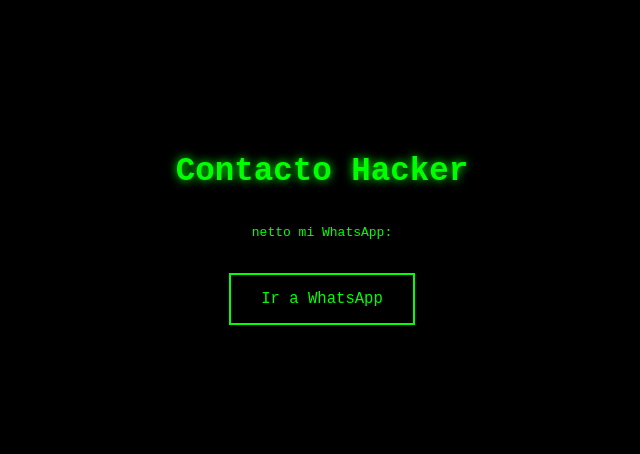
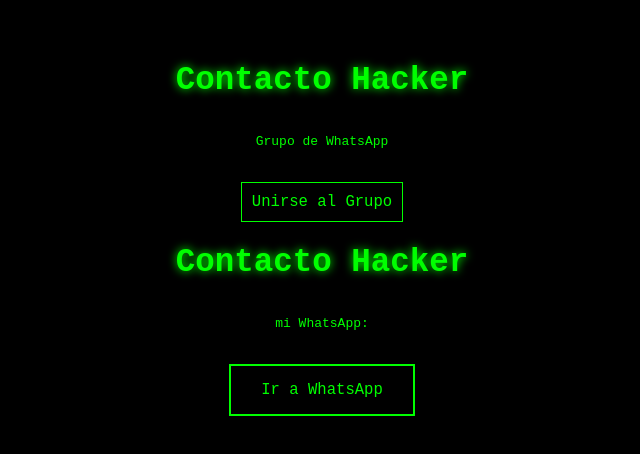
Before and after one commit to Teddy-au/blackcode-contac, a plain HTML site: page index.html in a window 1280 px wide. Shown: the part 172-626 px from the top of the page, without its empty margins (318-958 px from the left). Drawn offline with Linux system fonts and the light colour scheme.

Commit message:
Update index.html

```diff
--- a/index.html
+++ b/index.html
@@ -39,8 +39,18 @@
   </style>
 </head>
 <body>
+
+ <h1>Contacto Hacker</h1>
+
+<p>Grupo de WhatsApp</p>
+<a href="https://chat.whatsapp.com/C6FAzr74eTI9aQm1TgcGMF?mode=ac_t" target="_blank" style="color: lime; text-decoration: none; border: 1px solid lime; padding: 10px; display: inline-block;">
+   Unirse al Grupo
+</a>
+
   <h1>Contacto Hacker</h1>
-  <p>netto mi WhatsApp:</p>
-  <a href="https://wa.me/51937447892" target="_blank">Ir a WhatsApp</a>
+  <p>mi WhatsApp:</p>
+  <a href="https://wa.me/51999472708" target="_blank">Ir a WhatsApp</a>
+  </a>
+
 </body>
 </html>
```
